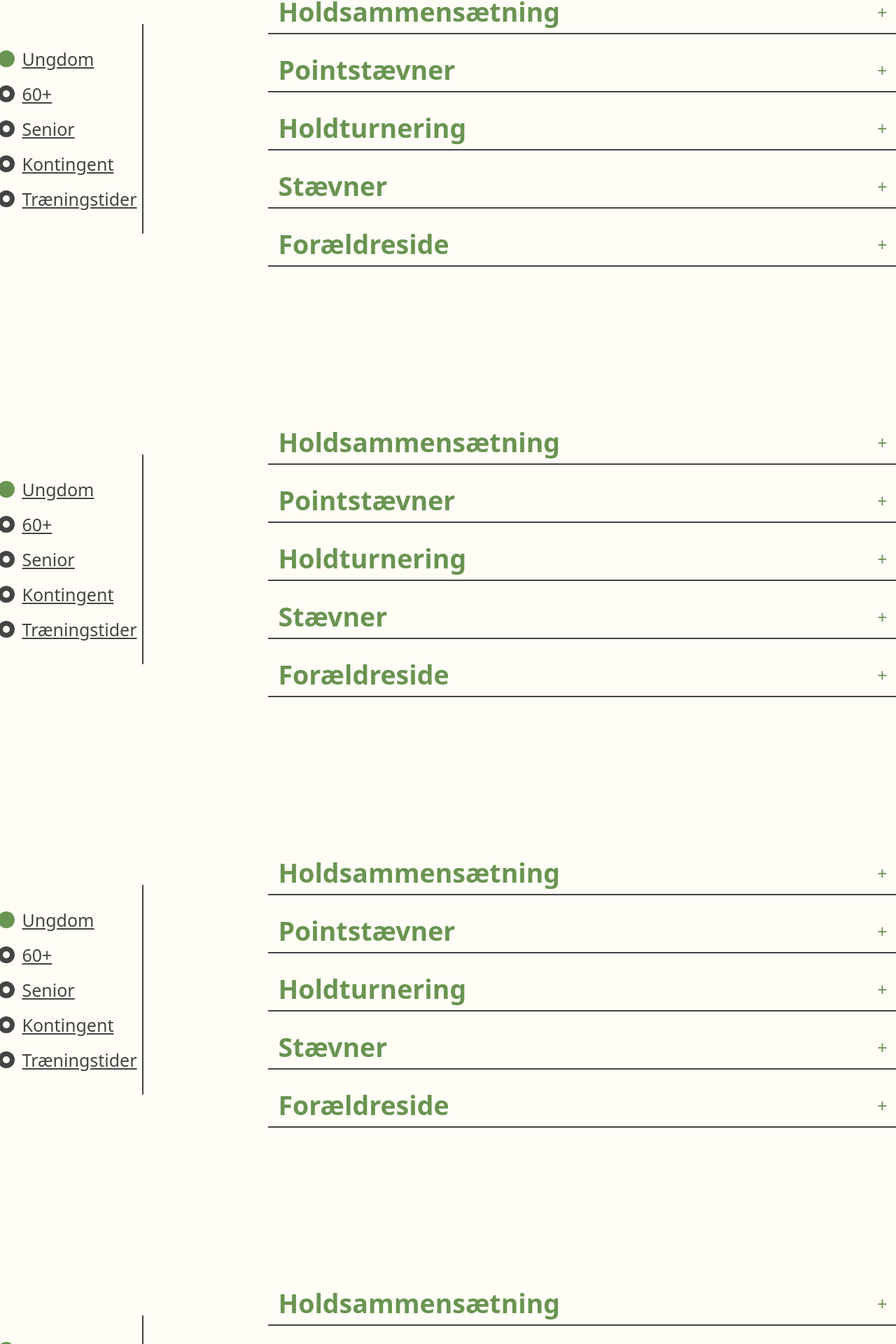
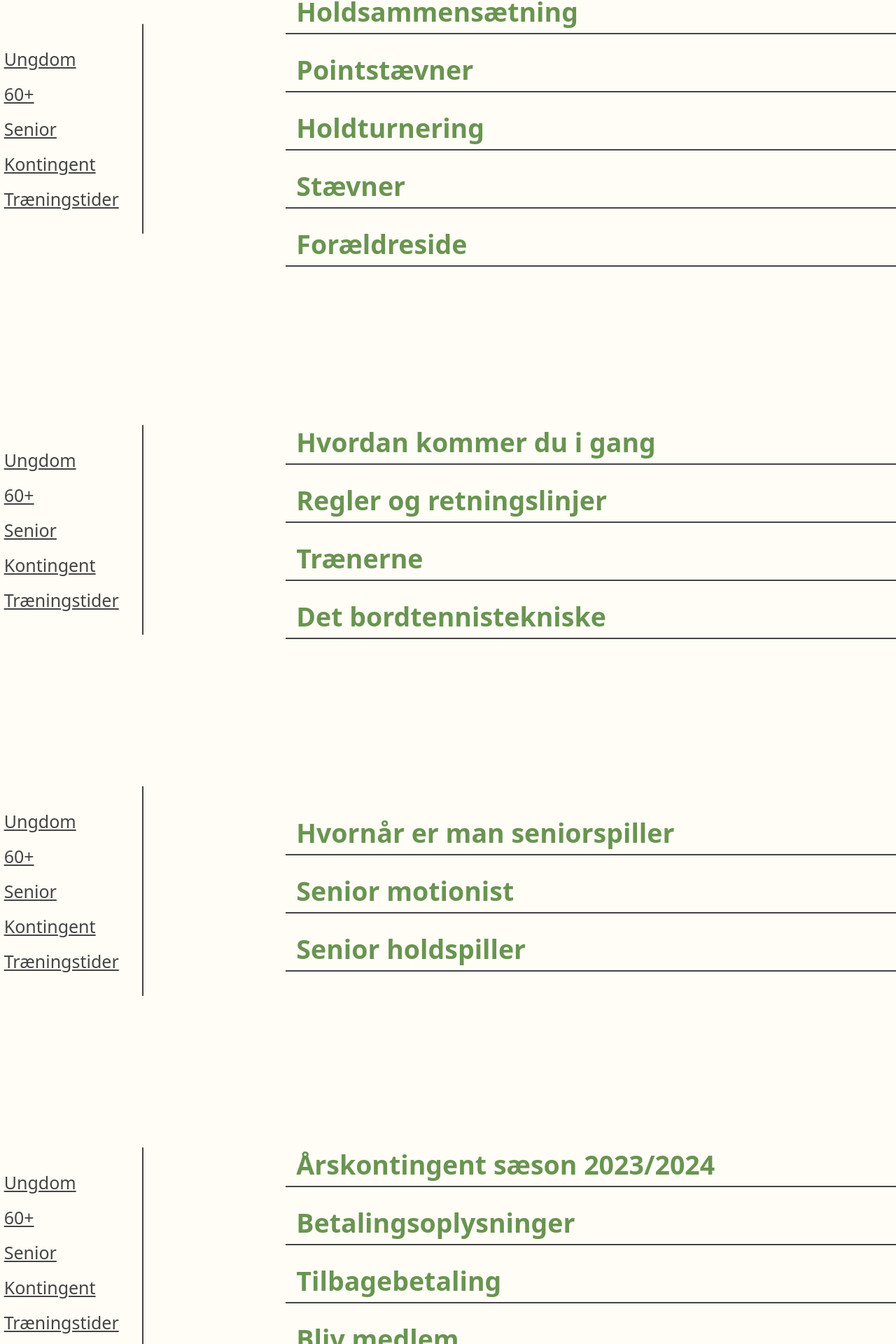
Before and after one commit to Oskarmle/gbtk, a React (Create React App) app: page /information in a window 1280 px wide. Shown: the part 980-2900 px from the top of the page at 70% size. Built offline with nearby package versions, Linux system fonts and the light colour scheme.

Commit message:
Accordion functionnality working, content not fixed

```diff
--- a/src/components/Accordion.jsx
+++ b/src/components/Accordion.jsx
@@ -1,55 +1,149 @@
 import React from "react";
-import "../styles/accordion.css";
 import { useState } from "react";
+import Information_path from "./information_path";
+import { dataUngdom } from "../data/AccordionData";
+import { data60plus } from "../data/AccordionData";
+import { dataSenior } from "../data/AccordionData";
+import { dataKontingent } from "../data/AccordionData";
+import { dataTrainingtimes } from "../data/AccordionData";
 
 export default function Accordion() {
 
-    const [selected, setSelected] = useState(null)
+    const [selectedUngdom, setSelectedUngdom] = useState(null)
+    const [selected60plus, setSelected60plus] = useState(null)
+    const [selectedSenior, setSelectedSenior] = useState(null)
+    const [selectedKontingent, setSelectedKontingent] = useState(null)
+    const [selectedTraining, setSelectedTraining] = useState(null)
 
-  function toggle(i) {
-    if (selected === i){
-        return setSelected(null)
+  function toggleUngdom(i) {
+    if (selectedUngdom === i){
+        return setSelectedUngdom(null)
     }
-    setSelected(i)
+    setSelectedUngdom(i)
   }
 
-  // Accordion temporary data
-  const data = [
-    {
-      question:"Holdsammensætning",
-      answer: "Accordion components are user interface elements used for organizing and presenting content in a collapsible manner. They typically consist of a header, content, and an expand/collapse action.",
-    },
-    {
-      question:"Pointstævner",
-      answer: "They are commonly employed in various contexts, including FAQs, product descriptions, navigation menus, settings panels, and data tables, to save screen space and provide a structured and user-friendly interface for presenting information or options.",
-    },
-    {
-      question: "Holdturnering",
-      answer: "The accordion is a musical instrument with a keyboard and bellows. It produces sound by air passing over reeds when the player expands or compresses the bellows, used in various music genres.",
-    },
-    {
-      question:"Stævner",
-      answer: "Yes of course, it is very possible to create an accordion component with another framework.",
-    },
-    {
-      question:"Forældreside",
-      answer: "Yes of course, it is very possible to create an accordion component with another framework.",
-    },
-  ];
+  function toggle60plus(i) {
+    if (selected60plus === i){
+        return setSelected60plus(null)
+    }
+    setSelected60plus(i)
+  }
+
+  function toggleSenior(i) {
+    if (selectedSenior === i){
+        return setSelectedSenior(null)
+    }
+    setSelectedSenior(i)
+  }
+
+  function toggleKontingent(i) {
+    if (selectedKontingent === i){
+        return setSelectedKontingent(null)
+    }
+    setSelectedKontingent(i)
+  }
+
+  function toggleTraining(i) {
+    if (selectedTraining === i){
+        return setSelectedTraining(null)
+    }
+    setSelectedTraining(i)
+  }
 
   return (
-    <div className="accordion_container">
-      <div className="accordion">
-        {data.slice().map((item, i) => (
-          <div className="item">
-            <div className="title" onClick={() => toggle(i)}>
-              <h2>{item.question}</h2>
-              <span>{selected === i ? "-" : "+"}</span>
+    <div>
+      <div className="section3_content">
+        {/* ungdom */}
+        <div className="accordion_wrapper">
+          <Information_path></Information_path>
+          <div className="path_line"></div>
+          <div className="accordion_container">
+            <div className="accordion">
+              {dataUngdom.slice().map((item, i) => (
+                <div className="item">
+                  <div className="title" onClick={() => toggleUngdom(i)}>
+                    <h2>{item.question}</h2>
+                    <span>{selectedUngdom === i ? "-" : "+"}</span>
+                  </div>
+                  <p className={selectedUngdom === i ? "accordion_content show" : "accordion_content"}>{item.answer}</p>
+                </div>
+              ))}
             </div>
-            <p className={selected === i ? "accordion_content show" : "accordion_content"}>{item.answer}</p>
           </div>
-        ))}
+        </div>
+        {/* 60plus */}
+        <div className="accordion_wrapper">
+          <Information_path></Information_path>
+          <div className="path_line"></div>
+          <div className="accordion_container">
+            <div className="accordion">
+              {data60plus.slice().map((item, i) => (
+                <div className="item">
+                  <div className="title" onClick={() => toggle60plus(i)}>
+                    <h2>{item.question}</h2>
+                    <span>{selected60plus === i ? "-" : "+"}</span>
+                  </div>
+                  <p className={selected60plus === i ? "accordion_content show" : "accordion_content"}>{item.answer}</p>
+                </div>
+              ))}
+            </div>
+          </div>
+        </div>
+        {/* Senior */}
+        <div className="accordion_wrapper">
+          <Information_path></Information_path>
+          <div className="path_line"></div>
+          <div className="accordion_container">
+            <div className="accordion">
+              {dataSenior.slice().map((item, i) => (
+                <div className="item">
+                  <div className="title" onClick={() => toggleSenior(i)}>
+                    <h2>{item.question}</h2>
+                    <span>{selectedSenior === i ? "-" : "+"}</span>
+                  </div>
+                  <p className={selectedSenior === i ? "accordion_content show" : "accordion_content"}>{item.answer}</p>
+                </div>
+              ))}
+            </div>
+          </div>
+        </div>
+        {/* kontingent */}
+        <div className="accordion_wrapper">
+          <Information_path></Information_path>
+          <div className="path_line"></div>
+          <div className="accordion_container">
+            <div className="accordion">
+              {dataKontingent.slice().map((item, i) => (
+                <div className="item">
+                  <div className="title" onClick={() => toggleKontingent(i)}>
+                    <h2>{item.question}</h2>
+                    <span>{selectedKontingent === i ? "-" : "+"}</span>
+                  </div>
+                  <p className={selectedKontingent === i ? "accordion_content show" : "accordion_content"}>{item.answer}</p>
+                </div>
+              ))}
+            </div>
+          </div>
+        </div>
+        {/* træningstider */}
+        <div className="accordion_wrapper">
+          <Information_path></Information_path>
+          <div className="path_line"></div>
+          <div className="accordion_container">
+            <div className="accordion">
+              {dataTrainingtimes.slice().map((item, i) => (
+                <div className="item">
+                  <div className="title" onClick={() => toggleTraining(i)}>
+                    <h2>{item.question}</h2>
+                    <span>{selectedTraining === i ? "-" : "+"}</span>
+                  </div>
+                  <p className={selectedTraining === i ? "accordion_content show" : "accordion_content"}>{item.answer}</p>
+                </div>
+              ))}
+            </div>
+          </div>
       </div>
     </div>
+  </div>
   );
 }
--- a/src/data/AccordionData.js
+++ b/src/data/AccordionData.js
@@ -1,20 +1,91 @@
-const data = [
+  // Accordion temporary data ungdom
+  export const dataUngdom = [
     {
-     question: 'What are accordion components?',
-     answer: 'Accordion components are user interface elements used for organizing and presenting content in a collapsible manner. They typically consist of a header, content, and an expand/collapse action.' ,
+      question:"Holdsammensætning",
+      answer: "Accordion components are user interface elements used for organizing and presenting content in a collapsible manner. They typically consist of a header, content, and an expand/collapse action.",
     },
     {
-     question: 'What are they used for?',
-     answer: 'They are commonly employed in various contexts, including FAQs, product descriptions, navigation menus, settings panels, and data tables, to save screen space and provide a structured and user-friendly interface for presenting information or options.',
+      question:"Pointstævner",
+      answer: "They are commonly employed in various contexts, including FAQs, product descriptions, navigation menus, settings panels, and data tables, to save screen space and provide a structured and user-friendly interface for presenting information or options.",
     },
     {
-     question: 'Accordion as a musical instrument',
-     answer: 'The accordion is a musical instrument with a keyboard and bellows. It produces sound by air passing over reeds when the player expands or compresses the bellows, used in various music genres.',
+      question: "Holdturnering",
+      answer: "The accordion is a musical instrument with a keyboard and bellows. It produces sound by air passing over reeds when the player expands or compresses the bellows, used in various music genres.",
     },
     {
-     question: 'Can I create an accordion component with a different framework?',
-     answer: 'Yes of course, it is very possible to create an accordion component with another framework.',
-    }
-   ];
+      question:"Stævner",
+      answer: "Yes of course, it is very possible to create an accordion component with another framework.",
+    },
+    {
+      question:"Forældreside",
+      answer: "Yes of course, it is very possible to create an accordion component with another framework.",
+    },
+  ];
 
-   export default data;
+  // Accordion temporary data senior
+  export const data60plus = [
+    {
+      question:"Hvordan kommer du i gang",
+      answer: "Accordion components are user interface elements used for organizing and presenting content in a collapsible manner. They typically consist of a header, content, and an expand/collapse action.",
+    },
+    {
+      question:"Regler og retningslinjer",
+      answer: "They are commonly employed in various contexts, including FAQs, product descriptions, navigation menus, settings panels, and data tables, to save screen space and provide a structured and user-friendly interface for presenting information or options.",
+    },
+    {
+      question: "Trænerne",
+      answer: "The accordion is a musical instrument with a keyboard and bellows. It produces sound by air passing over reeds when the player expands or compresses the bellows, used in various music genres.",
+    },
+    {
+      question:"Det bordtennistekniske",
+      answer: "Yes of course, it is very possible to create an accordion component with another framework.",
+    },
+  ];
+
+  // Accordion temporary data senior
+  export const dataSenior = [
+    {
+      question:"Hvornår er man seniorspiller",
+      answer: "Accordion components are user interface elements used for organizing and presenting content in a collapsible manner. They typically consist of a header, content, and an expand/collapse action.",
+    },
+    {
+      question:"Senior motionist",
+      answer: "They are commonly employed in various contexts, including FAQs, product descriptions, navigation menus, settings panels, and data tables, to save screen space and provide a structured and user-friendly interface for presenting information or options.",
+    },
+    {
+      question: "Senior holdspiller",
+      answer: "The accordion is a musical instrument with a keyboard and bellows. It produces sound by air passing over reeds when the player expands or compresses the bellows, used in various music genres.",
+    },
+  ];
+
+  // Accordion temporary data senior
+  export const dataKontingent = [
+    {
+      question:"Årskontingent sæson 2023/2024",
+      answer: "Accordion components are user interface elements used for organizing and presenting content in a collapsible manner. They typically consist of a header, content, and an expand/collapse action.",
+    },
+    {
+      question:"Betalingsoplysninger",
+      answer: "They are commonly employed in various contexts, including FAQs, product descriptions, navigation menus, settings panels, and data tables, to save screen space and provide a structured and user-friendly interface for presenting information or options.",
+    },
+    {
+      question: "Tilbagebetaling",
+      answer: "The accordion is a musical instrument with a keyboard and bellows. It produces sound by air passing over reeds when the player expands or compresses the bellows, used in various music genres.",
+    },
+    {
+      question:"Bliv medlem",
+      answer: "Yes of course, it is very possible to create an accordion component with another framework.",
+    },
+  ];
+
+  // Accordion temporary data senior
+  export const dataTrainingtimes = [
+    {
+      question:"Træningstider",
+      answer: "Accordion components are user interface elements used for organizing and presenting content in a collapsible manner. They typically consist of a header, content, and an expand/collapse action.",
+    },
+    {
+      question:"Lukkedage og vigtige datoer",
+      answer: "They are commonly employed in various contexts, including FAQs, product descriptions, navigation menus, settings panels, and data tables, to save screen space and provide a structured and user-friendly interface for presenting information or options.",
+    },
+  ];
--- a/src/pages/information.js
+++ b/src/pages/information.js
@@ -3,8 +3,9 @@ import "../styles/information.css";
 import Information_start from "../components/information_start";
 import Footer from "../components/footer";
 import Accordion from "../components/Accordion";
-import Information_path from "../components/information_path";
+
 import Udmeldelse from "../components/udmeldelse";
+import "../styles/accordion.css";
 
 export default function Information() {
   return (
@@ -12,34 +13,10 @@ export default function Information() {
       <h1>Information</h1>
       <Information_start></Information_start>
       <div className="information_section3">
-        <div className="section3_content">
-          <Information_path></Information_path>
-          <div className="path_line"></div>
           <Accordion></Accordion>
-        </div>
-        <div className="section3_content">
-          <Information_path></Information_path>
-          <div className="path_line"></div>
-          <Accordion></Accordion>
-        </div>
-        <div className="section3_content">
-          <Information_path></Information_path>
-          <div className="path_line"></div>
-          <Accordion></Accordion>
-        </div>
-        <div className="section3_content">
-          <Information_path></Information_path>
-          <div className="path_line"></div>
-          <Accordion></Accordion>
-        </div>
-        <div className="section3_content">
-          <Information_path></Information_path>
-          <div className="path_line"></div>
-          <Accordion></Accordion>
-        </div>
+        <Udmeldelse></Udmeldelse>
+        <Footer></Footer>
       </div>
-      <Udmeldelse></Udmeldelse>
-      <Footer></Footer>
     </div>
   );
 }
--- a/src/styles/accordion.css
+++ b/src/styles/accordion.css
@@ -1,4 +1,4 @@
-.accordion{
+.accordion_container{
     width: 900px;
     margin-left: 100px;
 }
--- a/src/styles/information.css
+++ b/src/styles/information.css
@@ -62,8 +62,15 @@
 
 .section3_content {
   display: flex;
+  flex-direction: column;
+  justify-content: space-evenly;
+}
+
+.accordion_wrapper{
+  display: flex;
   align-items: center;
-  justify-content: space-evenly;
+  justify-content: space-around;
+  width: 1440px;
   margin-bottom: 200px;
 }
 
```
